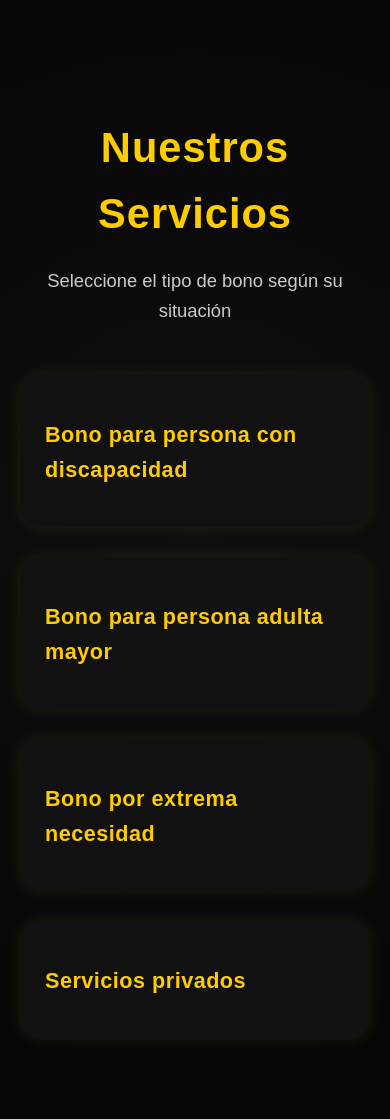
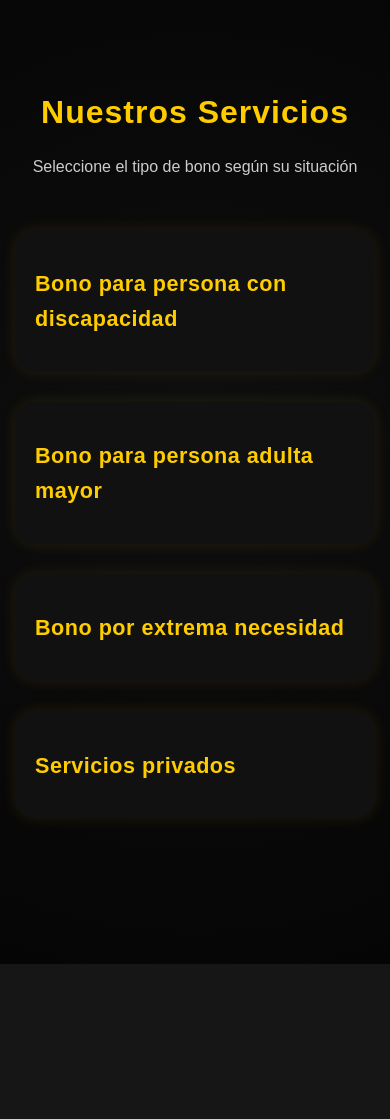
Before and after one commit to Shazan69-blip/p-gina-web, a Python web app: template templates/servicio.html in a window 390 px wide. Shown: the part 81-1200 px from the top of the page. After the commit the page ends 1045 px from the top, so only its background shows below. Run offline with Jinja, Linux system fonts and the light colour scheme; the template is opened without the code that fills it, so the values that code supplies are empty.

Commit message:
color de servicios.css

```diff
--- a/static/color de servicios.css
+++ b/static/color de servicios.css
@@ -7,6 +7,8 @@ body {
   color: #f1f1f1;
   overflow-x: hidden;
   line-height: 1.6;
+  text-rendering: optimizeLegibility;
+  -webkit-font-smoothing: antialiased;
 }
 
 /* ======= NAVBAR ======= */
@@ -156,10 +158,13 @@ body {
 /* ======= TEXTOS Y LISTAS ======= */
 .bono p {
   font-size: 1em;
-  line-height: 1.7em;
+  line-height: 1.6em;
   margin-bottom: 15px;
   color: #dddddd;
   text-align: justify;
+  word-spacing: normal;
+  hyphens: auto;
+  overflow-wrap: break-word;
 }
 
 .bono h3 {
@@ -210,3 +215,38 @@ body {
   from { opacity: 0; transform: translateY(10px); }
   to { opacity: 1; transform: translateY(0); }
 }
+
+/* ======= RESPONSIVE (MEJORA EN TELÉFONOS) ======= */
+@media (max-width: 768px) {
+  .servicios {
+    padding: 60px 15px;
+  }
+
+  .servicios h1 {
+    font-size: 2em;
+  }
+
+  .subtitulo {
+    font-size: 1em;
+  }
+
+  .bono {
+    width: 90%;
+    padding: 20px;
+    text-align: left;
+  }
+
+  .bono p,
+  .bono li {
+    font-size: 0.95em;
+    line-height: 1.5em;
+    text-align: left;
+    word-spacing: 0;
+  }
+
+  .bono.expandido {
+    width: 95%;
+    padding: 30px;
+    font-size: 0.95em;
+  }
+}
```
